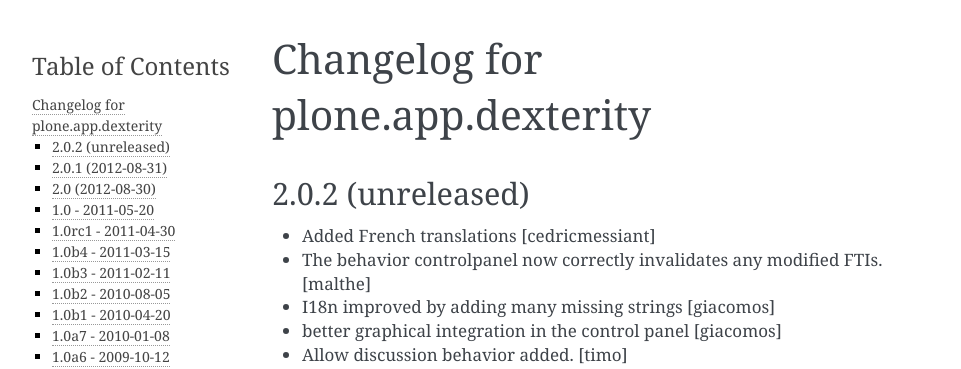
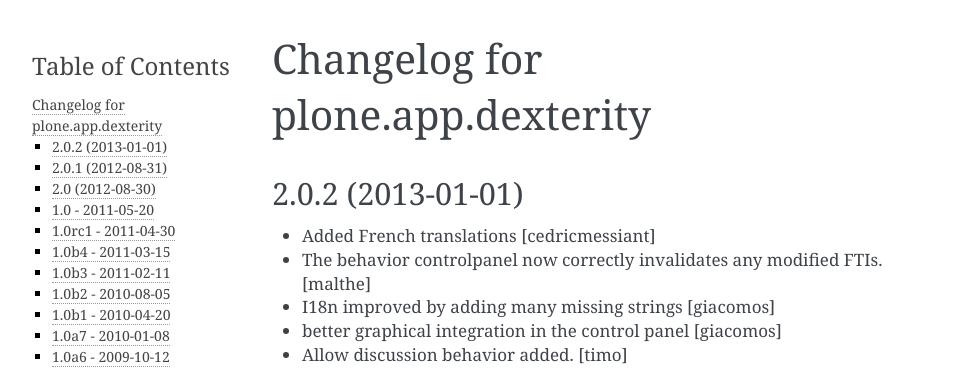
Before and after one commit to plone/plone.app.dexterity, a Sphinx documentation site: the page built from docs/HISTORY.txt, in a window 1280 px wide and 900 px high. Shown: the top 369 px of the window, without its empty margins (148-1109 px from the left). Built offline with Sphinx 7.4.7, drawn with Linux system fonts in a browser that asks for light colours.

Commit message:
Preparing release 2.0.2

```diff
--- a/docs/HISTORY.txt
+++ b/docs/HISTORY.txt
@@ -1,7 +1,7 @@
 Changelog for plone.app.dexterity
 =================================
 
-2.0.2 (unreleased)
+2.0.2 (2013-01-01)
 ------------------
 
 - Added French translations
--- a/setup.py
+++ b/setup.py
@@ -1,7 +1,7 @@
 from setuptools import setup, find_packages
 import os
 
-version = '2.0.2.dev0'
+version = '2.0.2'
 
 setup(name='plone.app.dexterity',
       version=version,
```
